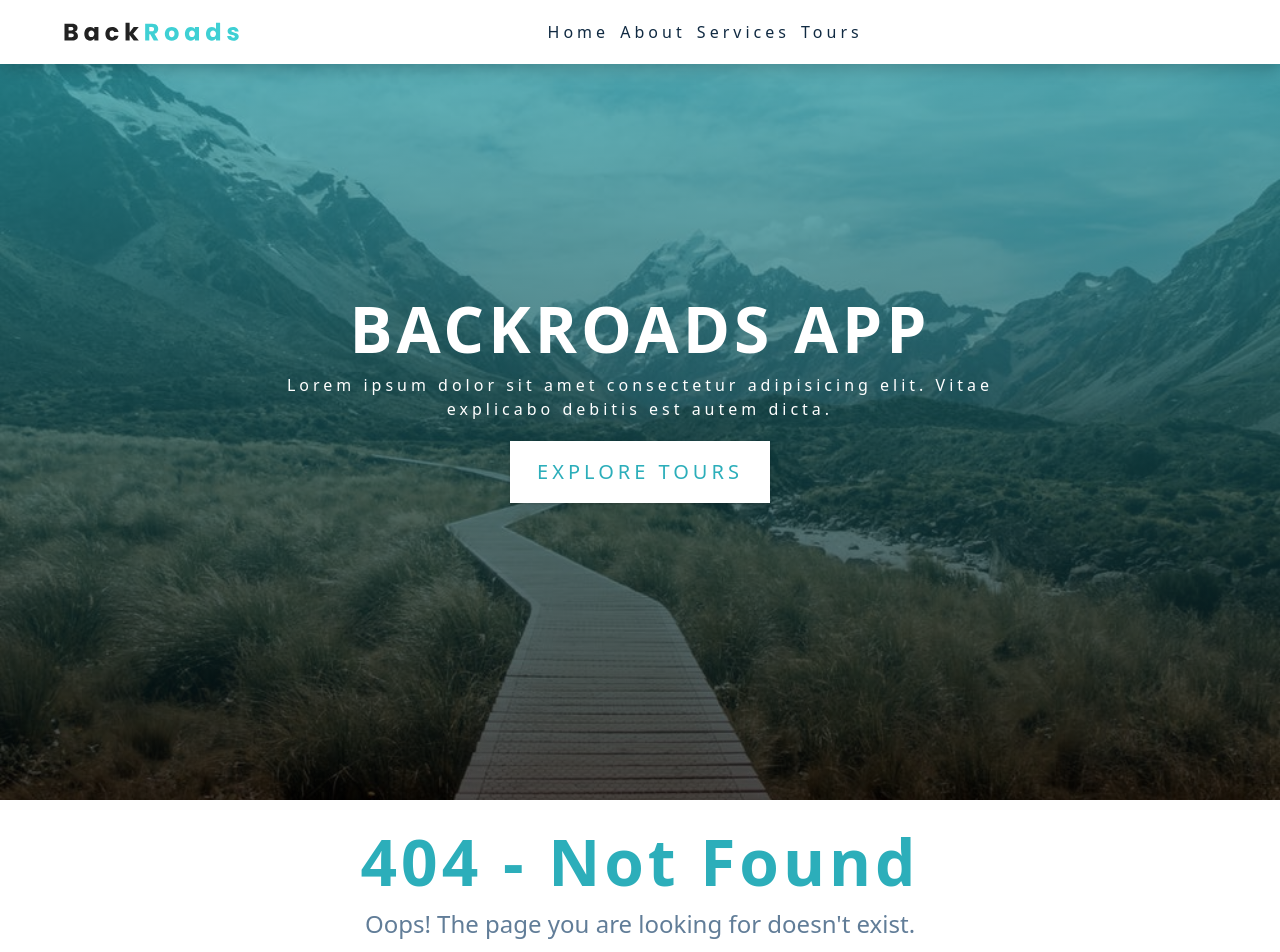
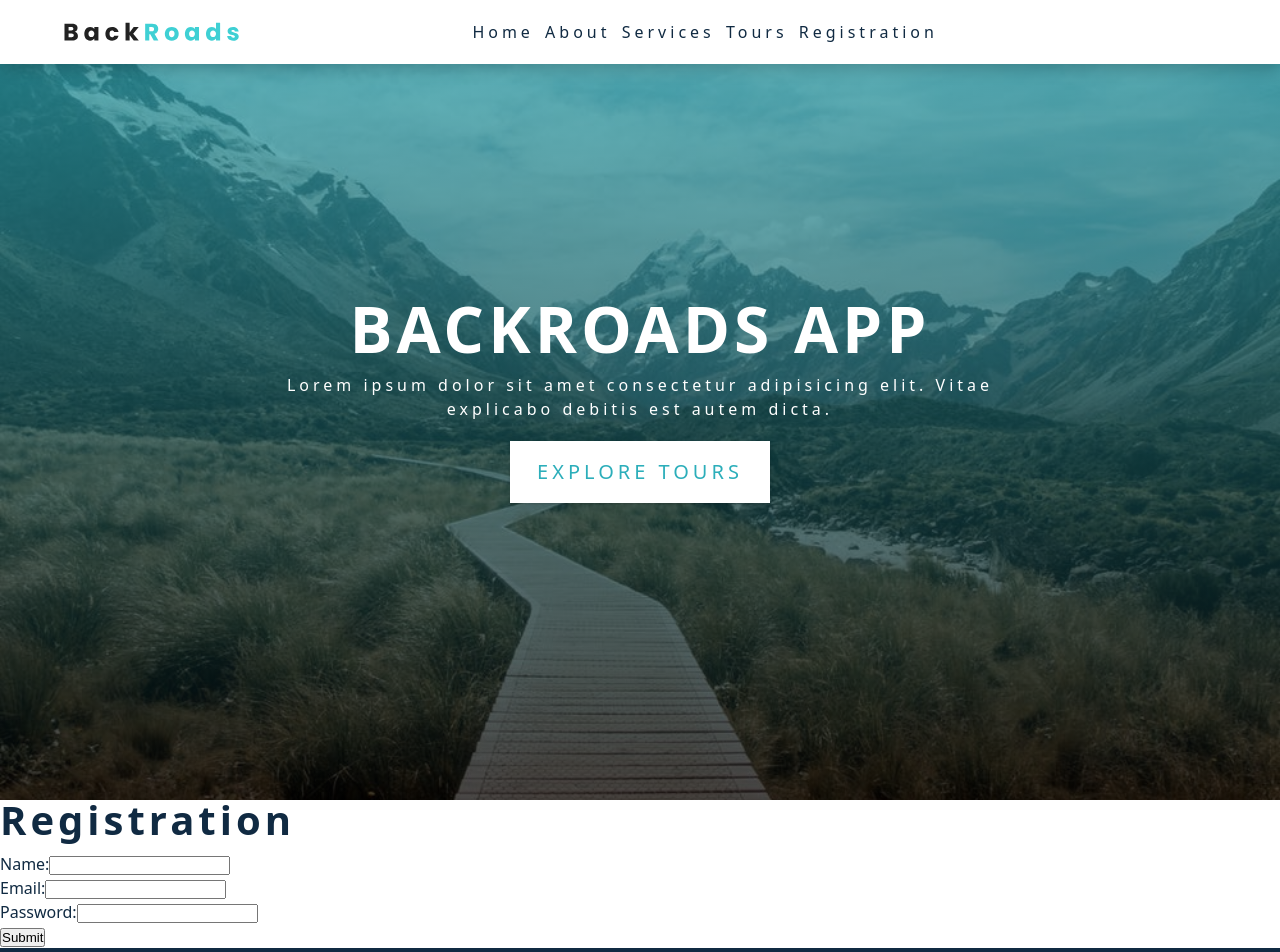
Before and after one commit to Juan-Valen/2-pair-programming, a React app in the folder week4-fe-pp/: page /registration in a window 1280 px wide. Shown: the top 952 px of the page. Built offline with nearby package versions, Linux system fonts and the light colour scheme; the HTML template or start-up script is replaced by a standard one.

Commit message:
Add registration form

```diff
--- a/week4-fe-pp/src/App.jsx
+++ b/week4-fe-pp/src/App.jsx
@@ -6,6 +6,7 @@
 import Tours from "./components/Tours";
 import NotFound from "./components/NotFound";
 import Home from "./components/Home";
+import Registration from "./components/Registration";
 import "./App.css";
 import { BrowserRouter, Route, Routes } from "react-router-dom"
 
@@ -19,6 +20,7 @@
                 <Route path="/services" element={<Services />} />
                 <Route path="/tours" element={<Tours />} />
                 <Route path="/about" element={<About />} />
+                <Route path="/registration" element={<Registration />} />
                 <Route path="*" element={<NotFound />} />
             </Routes>
             <Footer />
--- a/week4-fe-pp/src/components/Navbar.jsx
+++ b/week4-fe-pp/src/components/Navbar.jsx
@@ -9,7 +9,7 @@
                 <div className="nav-center">
                     <Header />
                     <PageLinks parentClass="nav-links" itemClass="nav-link" />
-          <SocialLinks parentClass="nav-icons" itemClass="nav-icon"/>
+                    <SocialLinks parentClass="nav-icons" itemClass="nav-icon" />
                 </div>
             </nav>
         </div>
--- /dev/null
+++ b/week4-fe-pp/src/components/Registration.jsx
@@ -0,0 +1,44 @@
+import { useState } from "react";
+
+function Registration() {
+    const onSubmit = e => {
+        e.preventDefault();
+        const registration = {
+            name,
+            email,
+            password,
+            submittedOn: new Date()
+        }
+
+        console.log(registration);
+        // Reset the form state.
+        setName('');;
+        setEmail('');;
+        setPassword('');;
+    }
+    const [name, setName] = useState('');
+    const [email, setEmail] = useState('');
+    const [password, setPassword] = useState('');
+    return (
+        <div>
+            <h2>Registration</h2>
+            <form onSubmit={onSubmit}>
+                <div>
+                    <label htmlFor='name'>Name:</label>
+                    <input id='name' type='text' value={name} onChange={e => setName(e.target.value)} />
+                </div>
+                <div>
+                    <label htmlFor='email'>Email:</label>
+                    <input id='email' type='text' value={email} onChange={e => setEmail(e.target.value)} />
+                </div>
+                <div>
+                    <label htmlFor='password'>Password:</label>
+                    <input id='password' type='password' value={password} onChange={e => setPassword(e.target.value)} />
+                </div>
+                <button>Submit</button>
+            </form>
+        </div>
+    )
+};
+
+export default Registration;
--- a/week4-fe-pp/src/data.js
+++ b/week4-fe-pp/src/data.js
@@ -8,6 +8,7 @@
   { id: 2, href: "/about", text: "about" },
   { id: 3, href: "/services", text: "services" },
   { id: 4, href: "/tours", text: "tours" },
+  { id: 5, href: "/registration", text: "registration" },
 ];
 
 export const socialLinks = [
```
Lines whose indentation alone changed are shown as unchanged.
